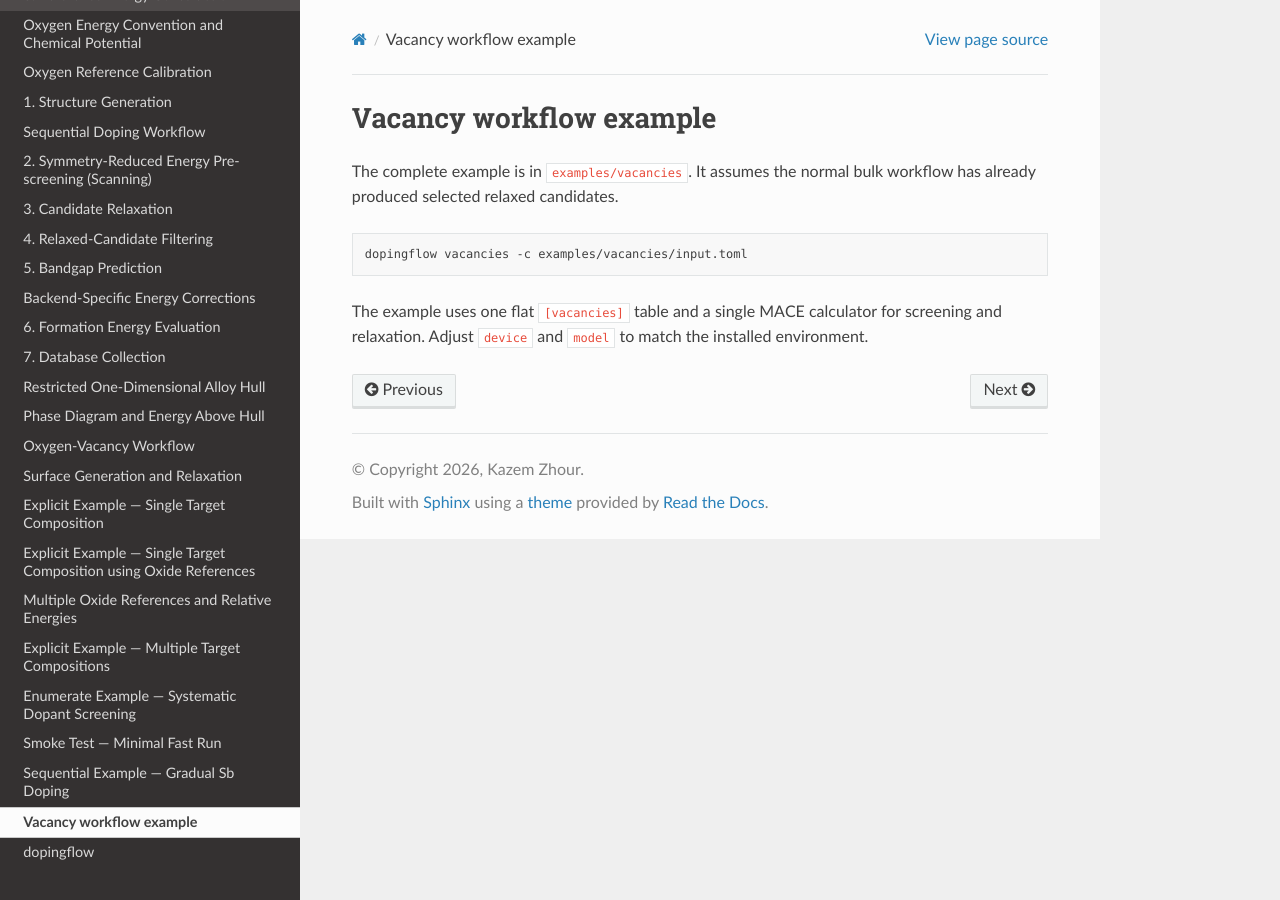
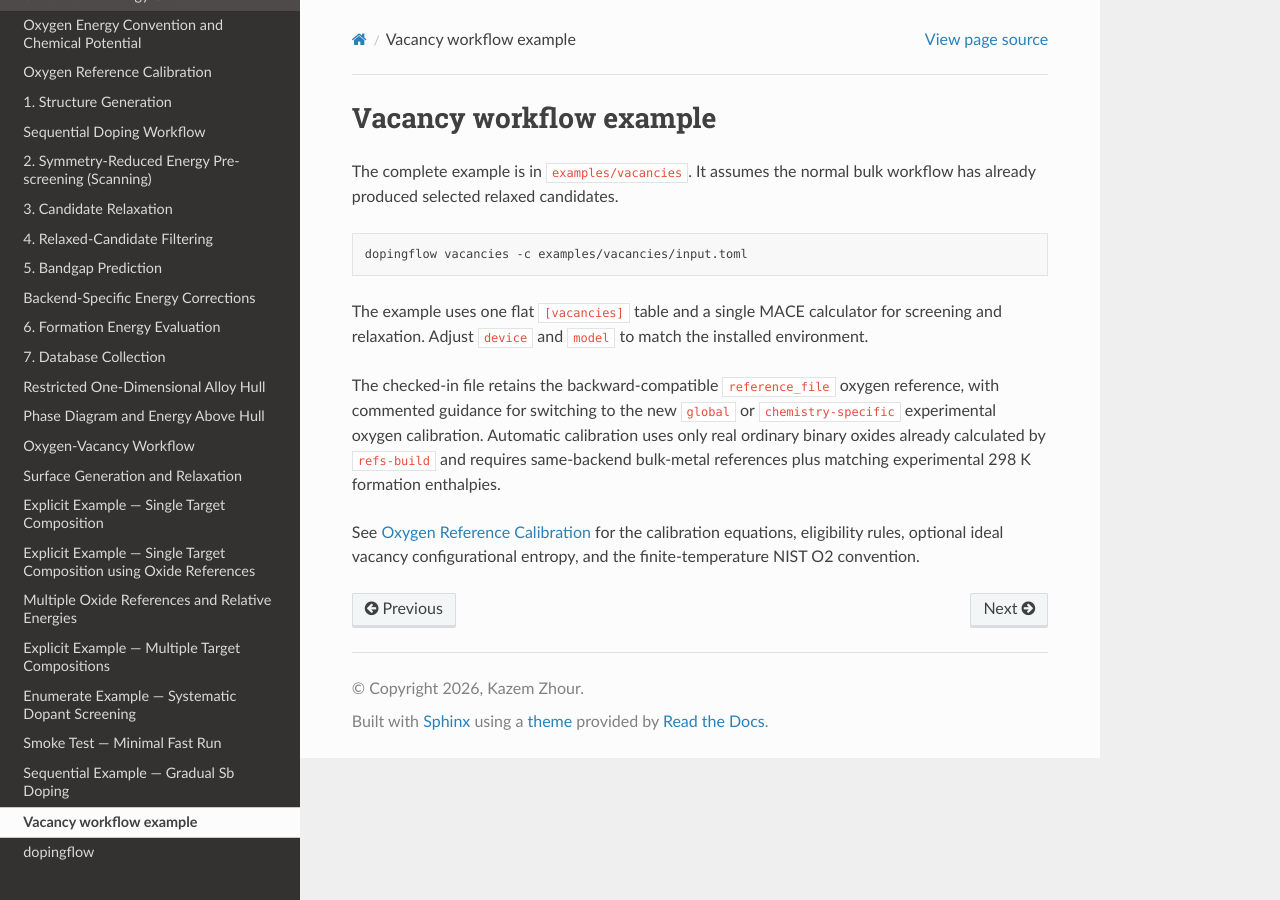
Before and after one commit to KazemZh/dopingflow, a Sphinx documentation site: the page built from docs/source/examples/vacancies.rst, in a window 1280 px wide. Built offline with Sphinx 7.4.7 and the Read the Docs theme 3.1.0, drawn with Linux system fonts in a browser that asks for light colours.

Commit message:
Link vacancy example to oxygen calibration docs

```diff
--- a/docs/source/examples/vacancies.rst
+++ b/docs/source/examples/vacancies.rst
@@ -11,3 +11,14 @@ workflow has already produced selected relaxed candidates.
 The example uses one flat ``[vacancies]`` table and a single MACE calculator for
 screening and relaxation. Adjust ``device`` and ``model`` to match the installed
 environment.
+
+The checked-in file retains the backward-compatible ``reference_file`` oxygen
+reference, with commented guidance for switching to the new ``global`` or
+``chemistry-specific`` experimental oxygen calibration. Automatic calibration
+uses only real ordinary binary oxides already calculated by ``refs-build`` and
+requires same-backend bulk-metal references plus matching experimental 298 K
+formation enthalpies.
+
+See :doc:`../methods/oxygen_calibration` for the calibration equations,
+eligibility rules, optional ideal vacancy configurational entropy, and the
+finite-temperature NIST O2 convention.
```
